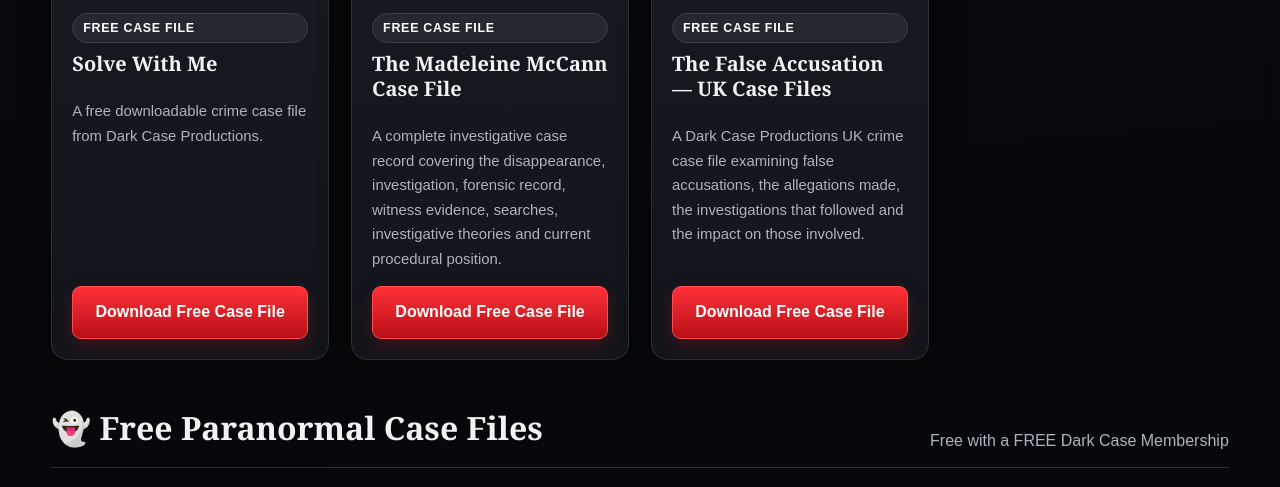
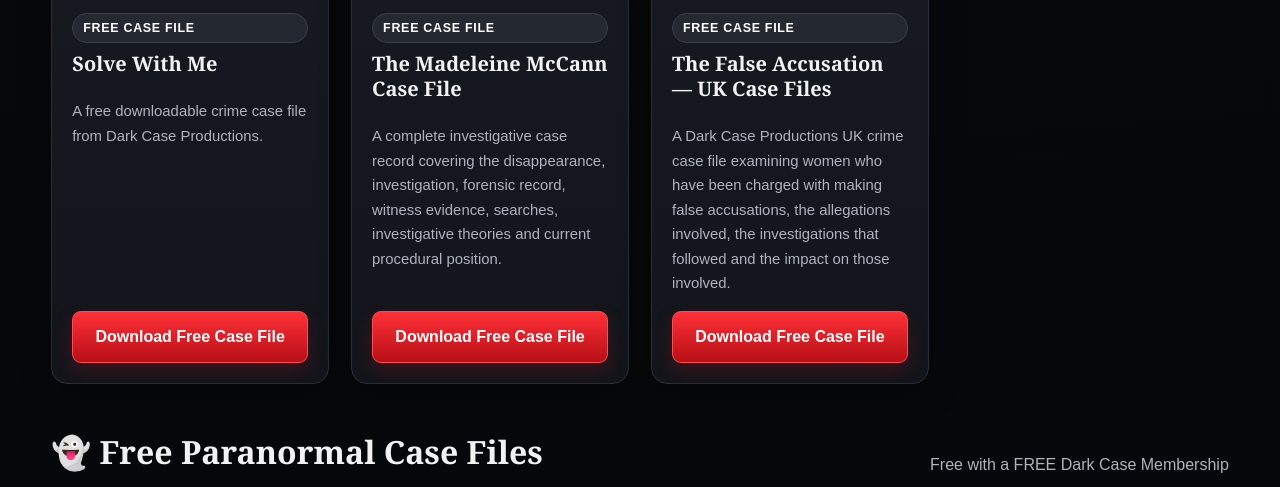
Before and after one commit to DarkCaseProductions/dark-case-audio, a plain HTML site: page index.html in a window 1280 px wide. Shown: the part 5690-6177 px from the top of the page. Drawn offline with nearby package versions, Linux system fonts and the light colour scheme; no server answers.

Commit message:
Update False Accusation case file description

```diff
--- a/index.html
+++ b/index.html
@@ -173,7 +173,7 @@
 </div></section>
 <section id="free-case-files" class="section"><div class="sectionhead"><h2>🆓 Free Crime Case Files</h2><p>Free with a FREE Dark Case Membership</p></div><div class="grid free-case-grid"><article class="card product"><div class="free-case-cover"><img src="ChatGPT%20Image%20Sep%2028,%202026,%2006_18_01%20PM.png" alt="Solve With Me"></div><span class="badge">Free Case File</span><h3>Solve With Me</h3><p class="desc">A free downloadable crime case file from Dark Case Productions.</p><a class="button" href="https://inhiiamepxwjtfyqlqir.supabase.co/storage/v1/object/public/free-case-files/Solve%20with%20me.zip?download=Solve%20with%20me.zip">Download Free Case File</a></article>
 <article class="card product"><div class="free-case-cover"><img src="cover%20Madeleine%20McCann%20Case%20File.png" alt="The Madeleine McCann Case File"></div><span class="badge">Free Case File</span><h3>The Madeleine McCann Case File</h3><p class="desc">A complete investigative case record covering the disappearance, investigation, forensic record, witness evidence, searches, investigative theories and current procedural position.</p><a class="button" href="https://inhiiamepxwjtfyqlqir.supabase.co/storage/v1/object/public/free-case-files/Madeleine%20McCann%20Case%20File.zip?download=Madeleine%20McCann%20Case%20File.zip">Download Free Case File</a></article>
-<article class="card product"><div class="free-case-cover"><img src="The%20False%20Accusation_%20UK%20Case%20Files.png" alt="The False Accusation — UK Case Files"></div><span class="badge">Free Case File</span><h3>The False Accusation — UK Case Files</h3><p class="desc">A Dark Case Productions UK crime case file examining false accusations, the allegations made, the investigations that followed and the impact on those involved.</p><a class="button" href="https://inhiiamepxwjtfyqlqir.supabase.co/storage/v1/object/public/free-case-files/The%20False%20Accusation_%20UK%20Case%20Files.zip?download=The%20False%20Accusation_%20UK%20Case%20Files.zip">Download Free Case File</a></article></div></section>
+<article class="card product"><div class="free-case-cover"><img src="The%20False%20Accusation_%20UK%20Case%20Files.png" alt="The False Accusation — UK Case Files"></div><span class="badge">Free Case File</span><h3>The False Accusation — UK Case Files</h3><p class="desc">A Dark Case Productions UK crime case file examining women who have been charged with making false accusations, the allegations involved, the investigations that followed and the impact on those involved.</p><a class="button" href="https://inhiiamepxwjtfyqlqir.supabase.co/storage/v1/object/public/free-case-files/The%20False%20Accusation_%20UK%20Case%20Files.zip?download=The%20False%20Accusation_%20UK%20Case%20Files.zip">Download Free Case File</a></article></div></section>
 <section id="free-paranormal-case-files" class="section"><div class="sectionhead"><h2>👻 Free Paranormal Case Files</h2><p>Free with a FREE Dark Case Membership</p></div><div class="grid free-case-grid"><article class="card product"><div class="free-case-cover"><img src="cover%20with%20logo.png" alt="The Poltergeist of South Shields"></div><span class="badge">Free Paranormal Case File</span><h3>The Poltergeist of South Shields</h3><p class="meta"><b>Written by Robert D Jones</b></p><p class="desc">Inside the South Shields Poltergeist Case — the family, the house and the unexplained.</p><a class="button" href="https://inhiiamepxwjtfyqlqir.supabase.co/storage/v1/object/public/free-case-files/The_Poltergeist_of_South_Shields_FREE.zip?download=The_Poltergeist_of_South_Shields_FREE.zip">Download Free Case File</a></article></div></section>
 <section id="free-audio" class="section">
 <div class="sectionhead"><h2>📻 Dark Case Radio</h2><p>Live 24/7 Dark Case Radio - True Crime Cases - Real Paranormal Stories</p></div>
```
